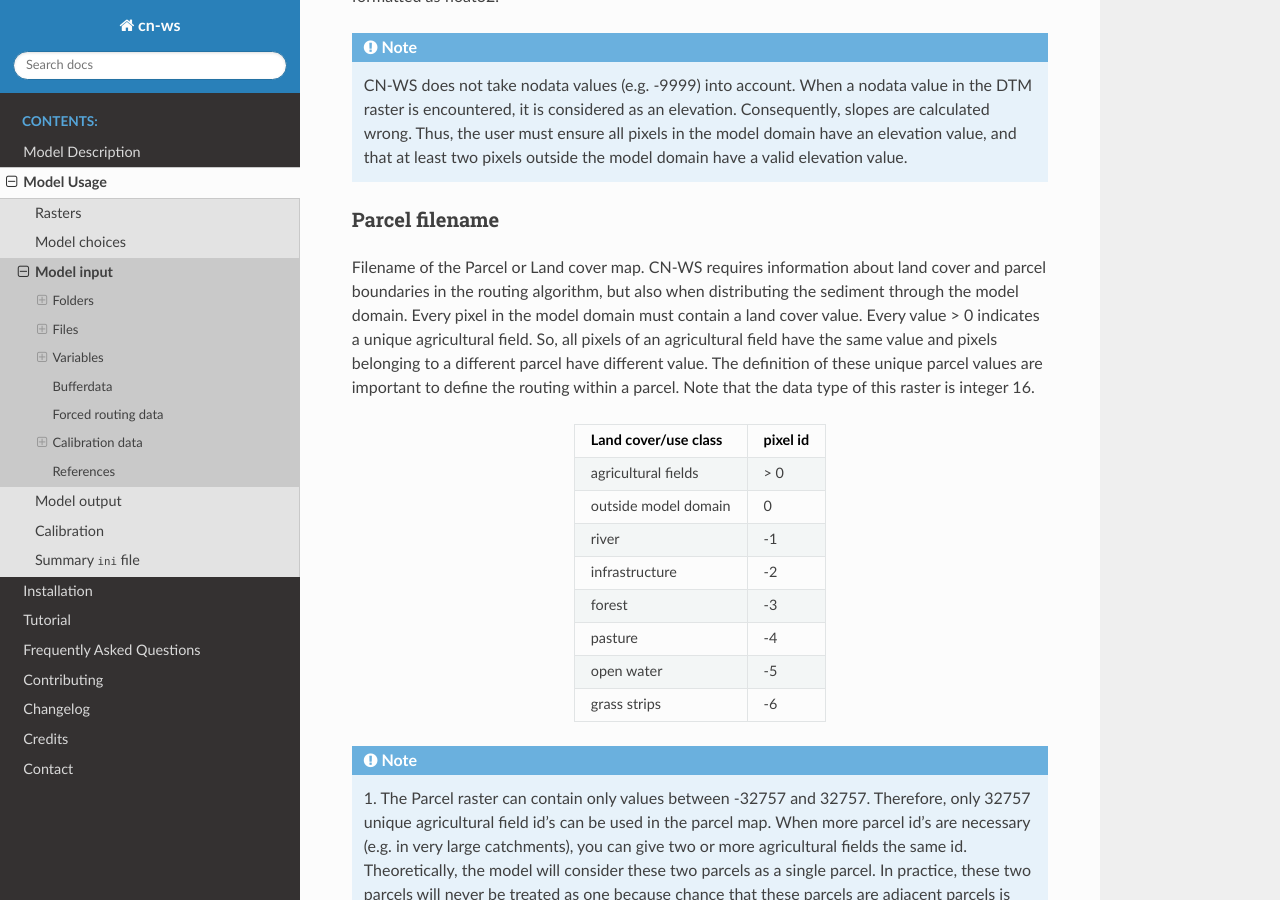
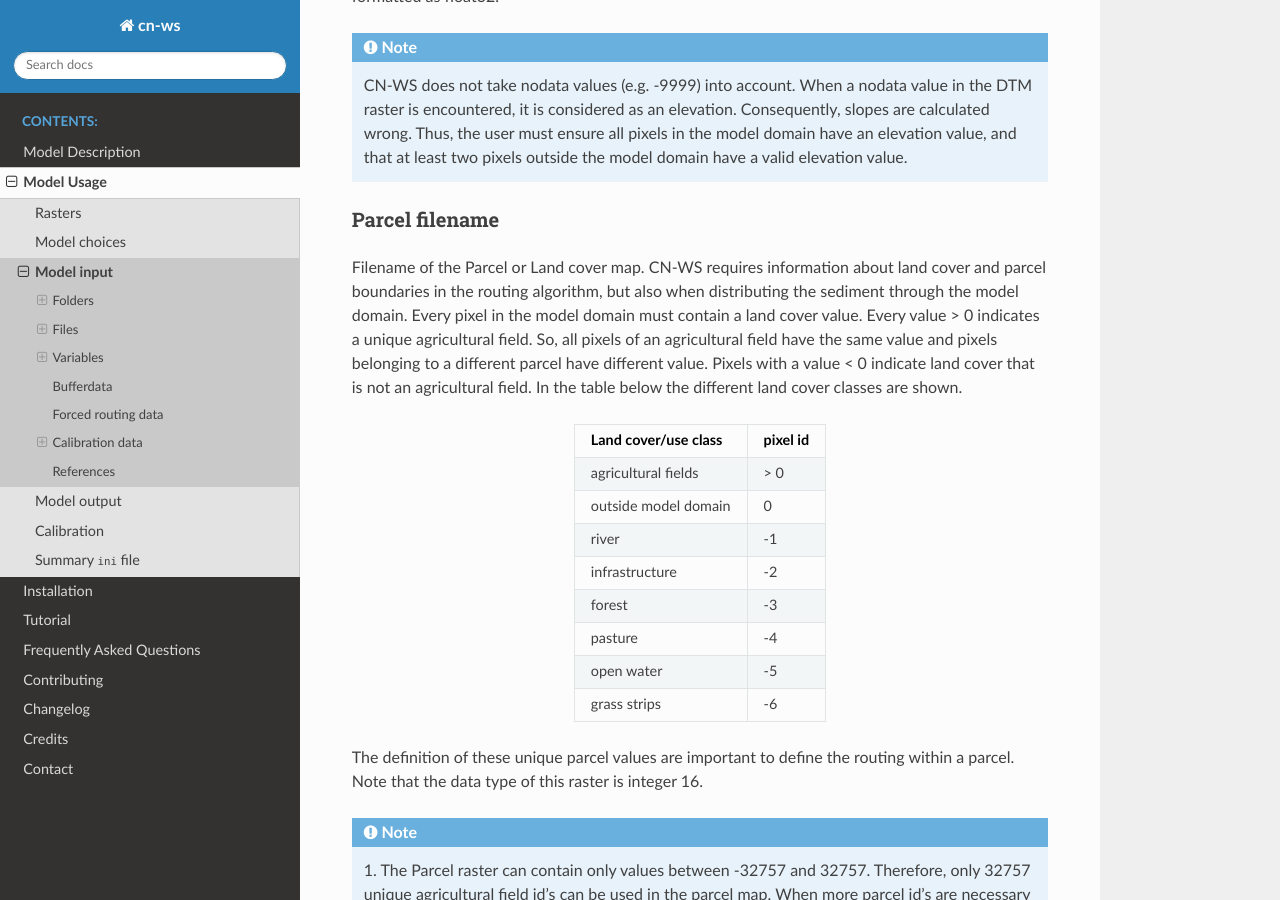
Before and after one commit to watem-sedem/watem-sedem, a Sphinx documentation site: the page built from docs/input.rst, in a window 1280 px wide and 900 px high, scrolled down 868 px. Built offline with Sphinx 7.4.7 and the Read the Docs theme 2.0.0, drawn with Linux system fonts in a browser that asks for light colours.

Commit message:
Add info about land cover <0

```diff
--- a/docs/input.rst
+++ b/docs/input.rst
@@ -64,16 +64,18 @@ land cover
 and parcel boundaries in the routing algorithm, but also when distributing the
 sediment through the model domain. Every pixel in the model domain must contain
 a land cover value. Every value > 0 indicates a unique agricultural field. So,
-all
-pixels of an agricultural field have the same value and pixels belonging to a
-different parcel have different value.
-The definition of these unique parcel values are important to define the routing
-within a parcel. Note that the data type of this raster is integer 16.
+all pixels of an agricultural field have the same value and pixels belonging to
+a different parcel have different value. Pixels with a value < 0 indicate
+land cover that is not an agricultural field. In the table below the
+different land cover classes are shown.
 
 .. csv-table::
     :file: _static/csv/landcover_pixelid.csv
     :header-rows: 1
     :align: center
+
+The definition of these unique parcel values are important to define the routing
+within a parcel. Note that the data type of this raster is integer 16.
 
 .. note::
 
```
